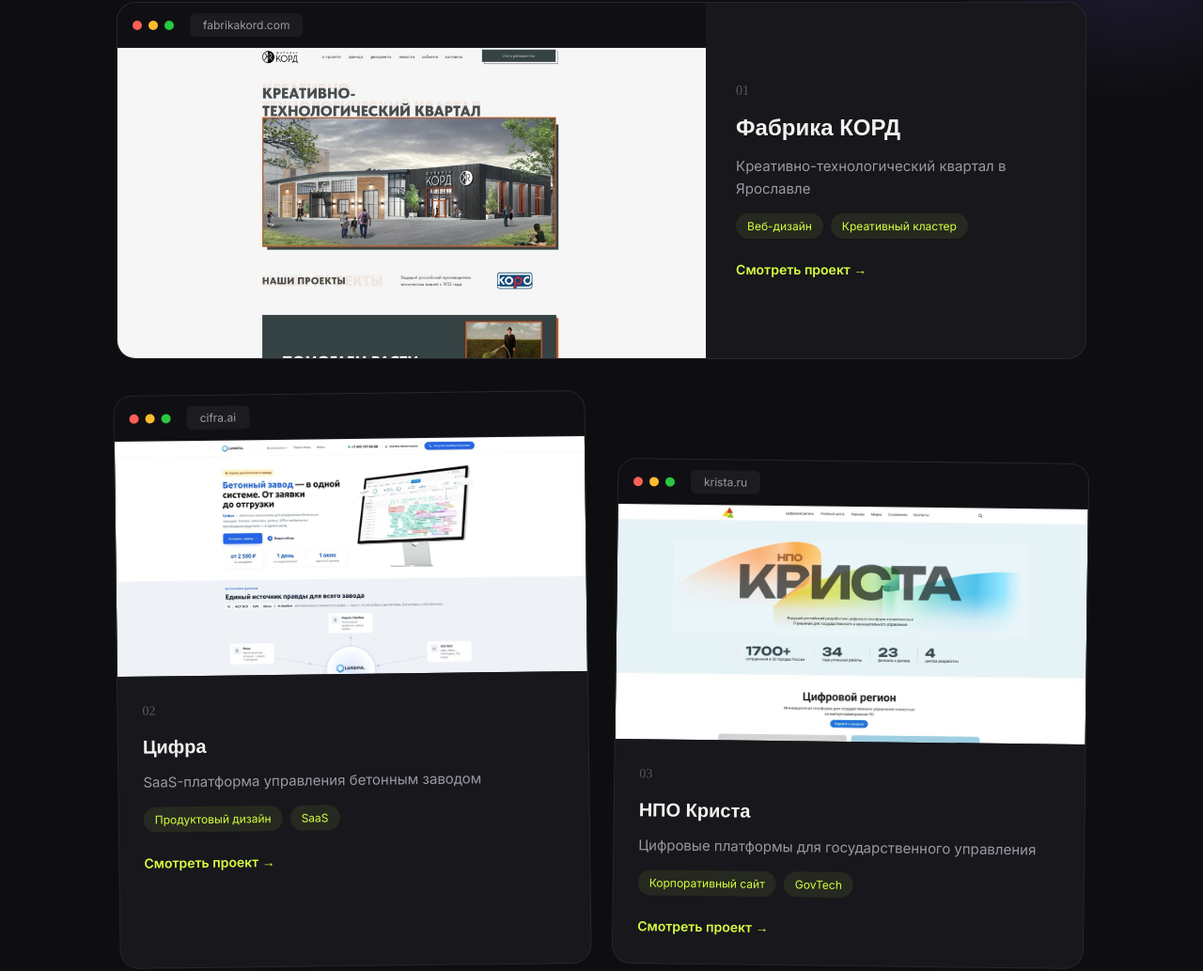
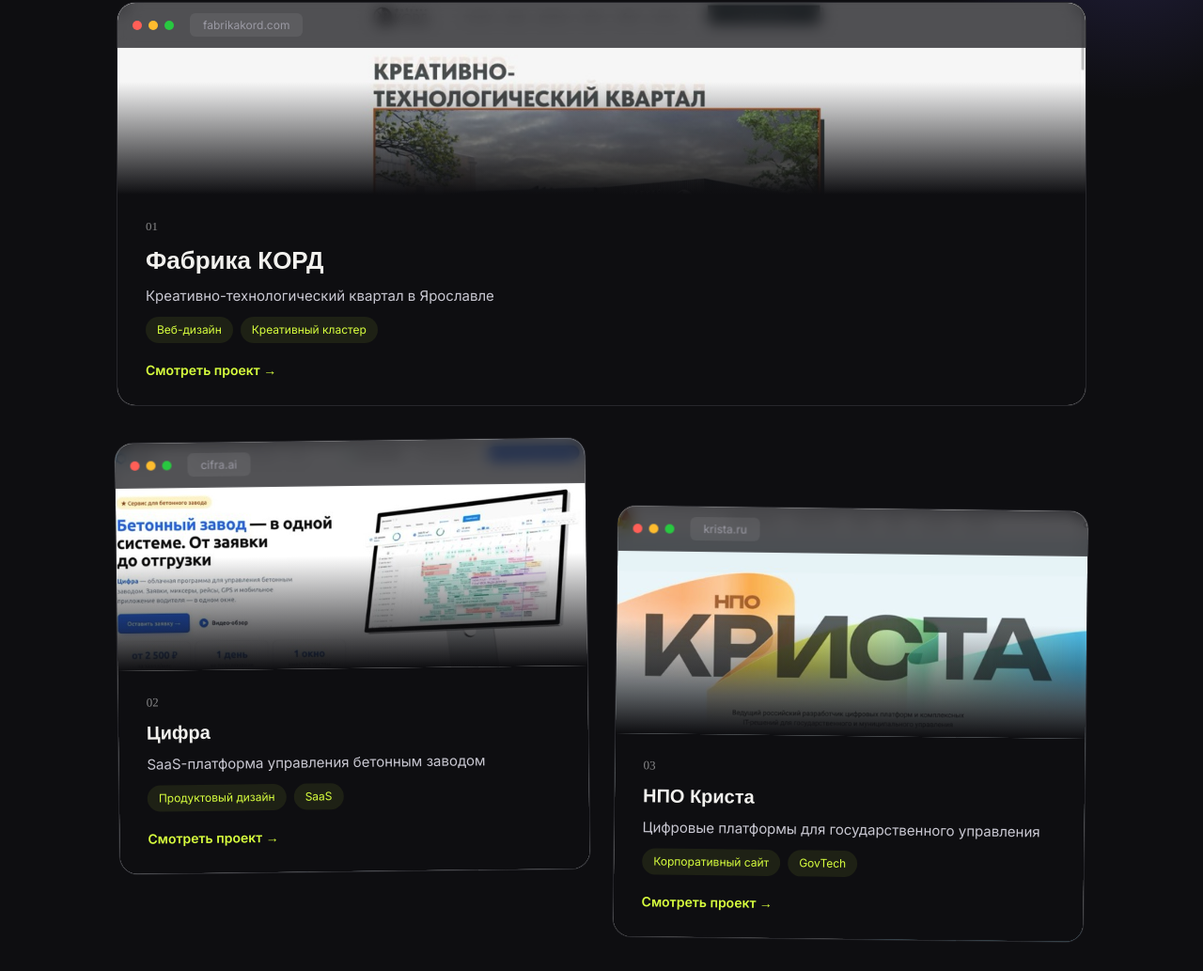
Before and after one commit to zerjg/portfolio, a plain HTML site: page index.html in a window 1280 px wide. Shown: the part 299-1332 px from the top of the page at 94% size. Drawn offline with Linux system fonts and the light colour scheme; a web font is replaced by a local one.

Commit message:
Карточки проектов: описание поверх скрина на плавно затемнённой подложке

```diff
--- a/index.html
+++ b/index.html
@@ -58,6 +58,7 @@
 
     .projects { display: grid; grid-template-columns: 1fr 1fr; gap: 36px 28px; }
     .project {
+      position: relative;
       background: var(--surface); border: 1px solid rgba(255,255,255,.07);
       border-radius: var(--radius); overflow: hidden;
       opacity: 0; transform: translateY(36px);
@@ -69,38 +70,43 @@
       box-shadow: 0 28px 70px rgba(0,0,0,.5);
       transform: translateY(-5px) rotate(0deg) !important;
     }
-    .project.wide { grid-column: 1 / -1; display: grid; grid-template-columns: 1.55fr 1fr; }
-    .project.vert { display: flex; flex-direction: column; }
+    .project.wide { grid-column: 1 / -1; height: 430px; }
+    .project.vert { height: 460px; }
     .project.shift { margin-top: 72px; }
     .project.tilt-r.in { transform: rotate(.7deg); }
     .project.tilt-l.in { transform: rotate(-.7deg); }
-    .project-shot { background: var(--surface-2); overflow: hidden; }
+    .project-img {
+      position: absolute; inset: 0; width: 100%; height: 100%;
+      object-fit: cover; object-position: top center;
+      transition: transform .6s ease;
+    }
+    .project-info {
+      position: absolute; left: 0; right: 0; bottom: 0; z-index: 2;
+      padding: 24px 30px 26px; display: flex; flex-direction: column; gap: 10px;
+      background: #0e0e11;
+    }
+    .project-info::before {
+      content: ''; position: absolute; left: 0; right: 0; bottom: 100%;
+      height: 120px; pointer-events: none;
+      background: linear-gradient(180deg, rgba(14,14,17,0) 0%, rgba(14,14,17,1) 100%);
+    }
     .browser-bar {
+      position: absolute; top: 0; left: 0; right: 0; z-index: 2;
       display: flex; align-items: center; gap: 7px;
-      padding: 11px 16px; background: #101014;
-      border-bottom: 1px solid rgba(255,255,255,.06);
+      padding: 11px 16px;
+      background: rgba(16,16,20,.72); backdrop-filter: blur(8px);
+      border-bottom: 1px solid rgba(255,255,255,.08);
     }
     .browser-bar i { width: 10px; height: 10px; border-radius: 50%; flex-shrink: 0; }
     .browser-bar span {
       margin-left: 10px; font-size: 12px; color: var(--muted);
-      background: rgba(255,255,255,.05); padding: 3px 14px; border-radius: 6px;
+      background: rgba(255,255,255,.07); padding: 3px 14px; border-radius: 6px;
     }
-    .project-shot img {
-      width: 100%; display: block; object-fit: cover; object-position: top;
-      transition: transform .6s ease;
-    }
-    .project.wide .project-shot img { height: 330px; }
-    .project.vert .project-shot img { height: 250px; }
-    .project:hover .project-shot img { transform: scale(1.04); }
-    .project-info {
-      padding: 32px; display: flex; flex-direction: column;
-      justify-content: center; gap: 14px;
-    }
-    .project.vert .project-info { padding: 26px 26px 28px; }
-    .project-num { font-family: 'Unbounded'; font-size: 14px; color: rgba(255,255,255,.28); }
-    .project-info h3 { font-size: 24px; }
+    .project:hover .project-img { transform: scale(1.05); }
+    .project-num { font-family: 'Unbounded'; font-size: 13px; color: rgba(255,255,255,.5); }
+    .project-info h3 { font-size: 26px; }
     .project.vert .project-info h3 { font-size: 20px; }
-    .project-info p { color: var(--muted); font-size: 15px; }
+    .project-info p { color: #c9c8d2; font-size: 15px; }
     .card-tags { display: flex; gap: 8px; flex-wrap: wrap; }
     .card-tags span {
       font-size: 12px; color: var(--accent); background: rgba(216,255,62,.08);
@@ -139,8 +145,10 @@
 
     @media (max-width: 860px) {
       .projects { grid-template-columns: 1fr; gap: 26px; }
-      .project.wide { grid-template-columns: 1fr; }
-      .project.wide .project-shot img { height: 220px; }
+      .project.wide { height: 340px; }
+      .project.vert { height: 400px; }
+      .project-info { padding: 20px 22px 22px; }
+      .project-info::before { height: 80px; }
       .project.shift { margin-top: 0; }
       .project.tilt-r.in, .project.tilt-l.in { transform: none; }
       .facts-grid { grid-template-columns: 1fr 1fr; }
@@ -176,12 +184,10 @@
     <div class="projects">
 
       <a class="project wide" href="project.html?p=kord">
-        <div class="project-shot">
+        <img class="project-img" src="assets/kord.jpg" alt="Сайт креативно-технологического квартала «Фабрика КОРД»" loading="lazy">
         <div class="browser-bar">
           <i style="background:#ff5f57"></i><i style="background:#febc2e"></i><i style="background:#28c840"></i>
           <span>fabrikakord.com</span>
-          </div>
-          <img src="assets/kord.jpg" alt="Сайт креативно-технологического квартала «Фабрика КОРД»" loading="lazy">
         </div>
         <div class="project-info">
           <span class="project-num">01</span>
@@ -193,12 +199,10 @@
       </a>
 
       <a class="project vert tilt-l" href="project.html?p=cifra">
-        <div class="project-shot">
+        <img class="project-img" src="assets/cifra.jpg" alt="Сайт SaaS-платформы «Цифра» для управления бетонным заводом" loading="lazy">
         <div class="browser-bar">
           <i style="background:#ff5f57"></i><i style="background:#febc2e"></i><i style="background:#28c840"></i>
           <span>cifra.ai</span>
-          </div>
-          <img src="assets/cifra.jpg" alt="Сайт SaaS-платформы «Цифра» для управления бетонным заводом" loading="lazy">
         </div>
         <div class="project-info">
           <span class="project-num">02</span>
@@ -210,12 +214,10 @@
       </a>
 
       <a class="project vert shift tilt-r" href="project.html?p=krista">
-        <div class="project-shot">
+        <img class="project-img" src="assets/krista.jpg" alt="Сайт НПО «Криста» — разработчика цифровых платформ для госуправления" loading="lazy">
         <div class="browser-bar">
           <i style="background:#ff5f57"></i><i style="background:#febc2e"></i><i style="background:#28c840"></i>
           <span>krista.ru</span>
-          </div>
-          <img src="assets/krista.jpg" alt="Сайт НПО «Криста» — разработчика цифровых платформ для госуправления" loading="lazy">
         </div>
         <div class="project-info">
           <span class="project-num">03</span>
```
Lines whose indentation alone changed are shown as unchanged.
